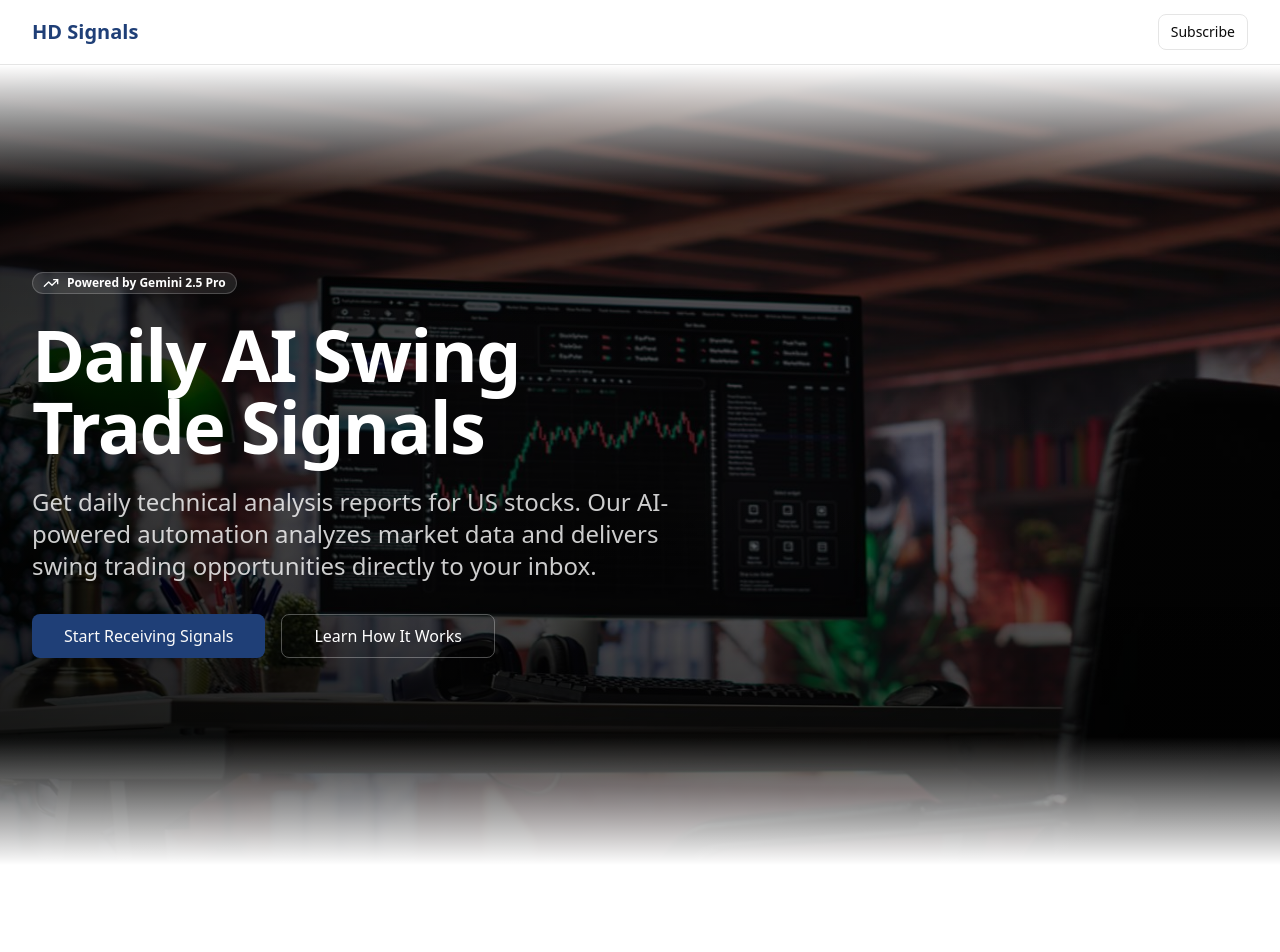
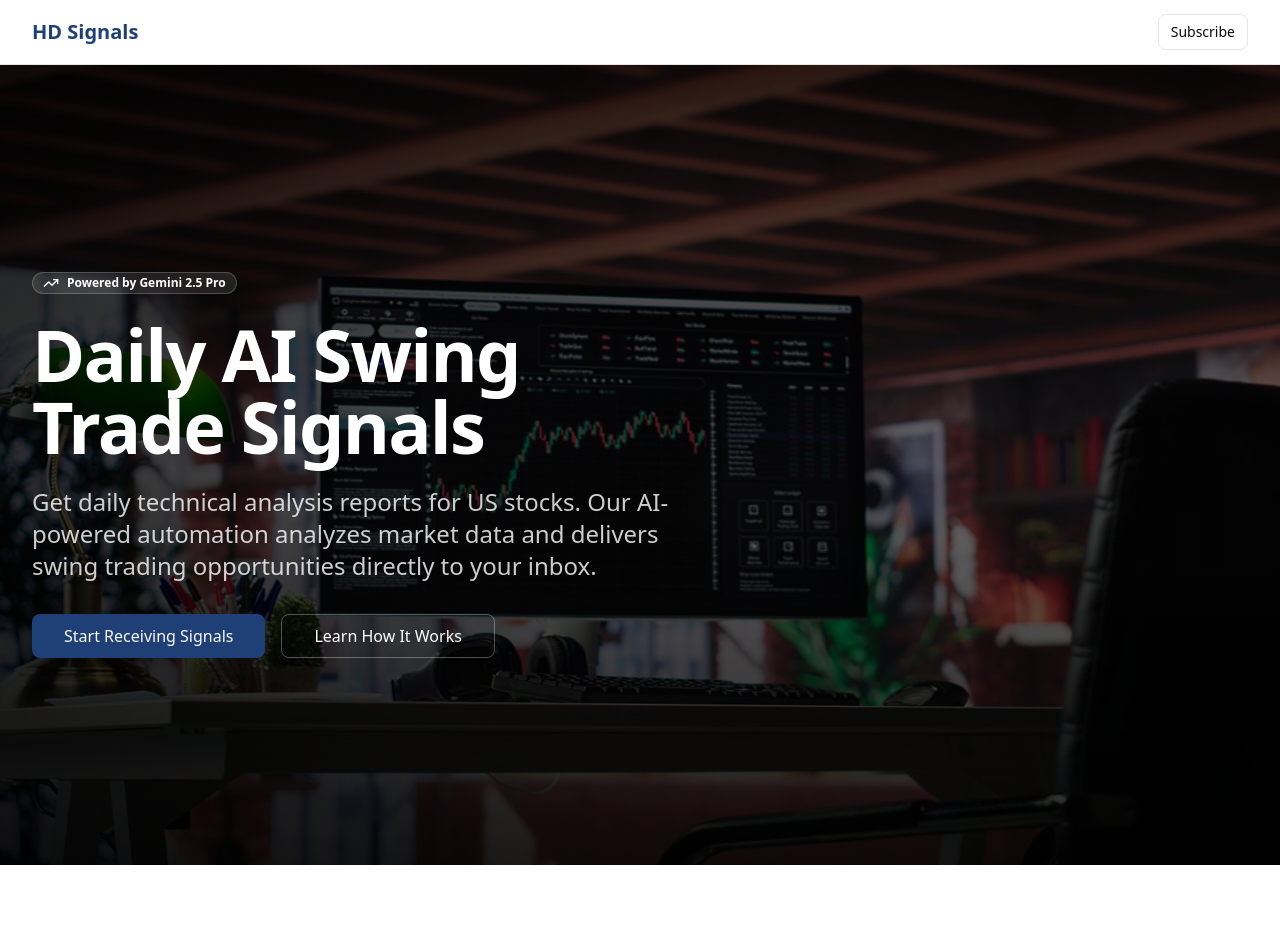
Before and after one commit to hd2386/n8n-automation-swing-trade-ideas, a Next.js app in the folder web/: page / in a window 1280 px wide. Shown: the top 952 px of the page. Built offline with nearby package versions, Linux system fonts and the light colour scheme.

Commit message:
added plugin for deploy

```diff
--- a/web/components/features/hero-section.tsx
+++ b/web/components/features/hero-section.tsx
@@ -63,11 +63,6 @@
           </div>
         </div>
       </div>
-
-      {/* Top fade for smooth transition */}
-      <div className="absolute top-0 left-0 right-0 h-32 bg-gradient-to-b from-background to-transparent" />
-      {/* Bottom fade for smooth transition */}
-      <div className="absolute bottom-0 left-0 right-0 h-32 bg-gradient-to-t from-background to-transparent" />
     </section>
   );
 }
--- a/web/package.json
+++ b/web/package.json
@@ -26,6 +26,7 @@
     "zod": "^3.22.0"
   },
   "devDependencies": {
+    "@netlify/plugin-nextjs": "^5.0.0",
     "@types/node": "^20.11.0",
     "@types/react": "^18.2.0",
     "@types/react-dom": "^18.2.0",
```
Also changed, not shown: 2 other files (tests, documents, lock files or other folders).
